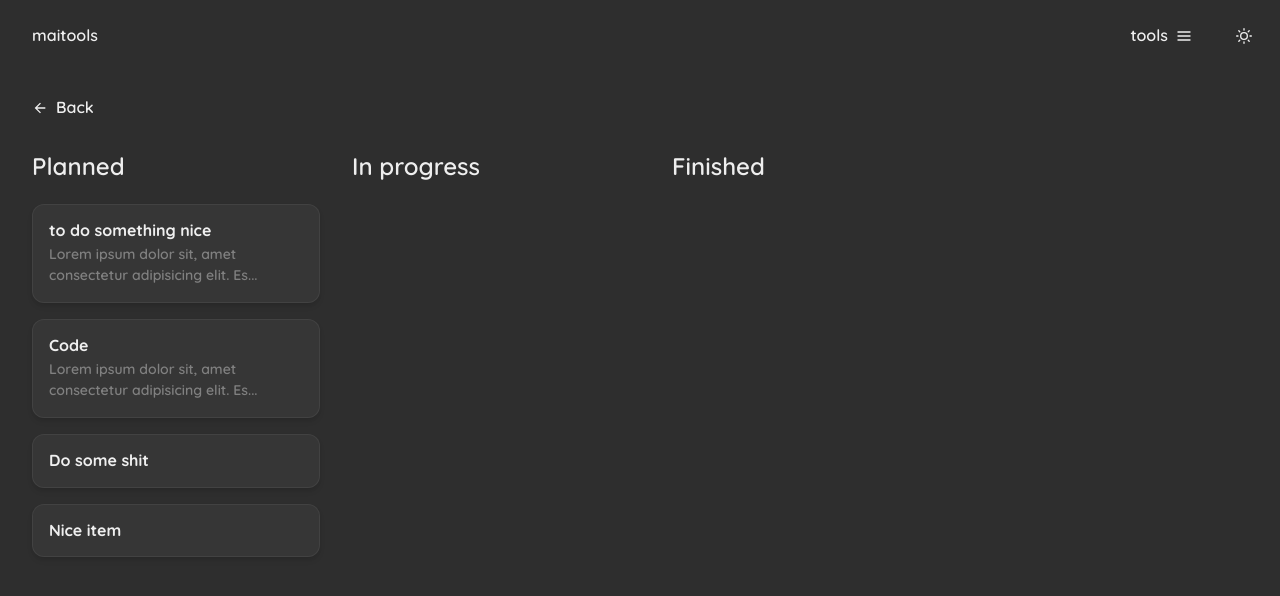
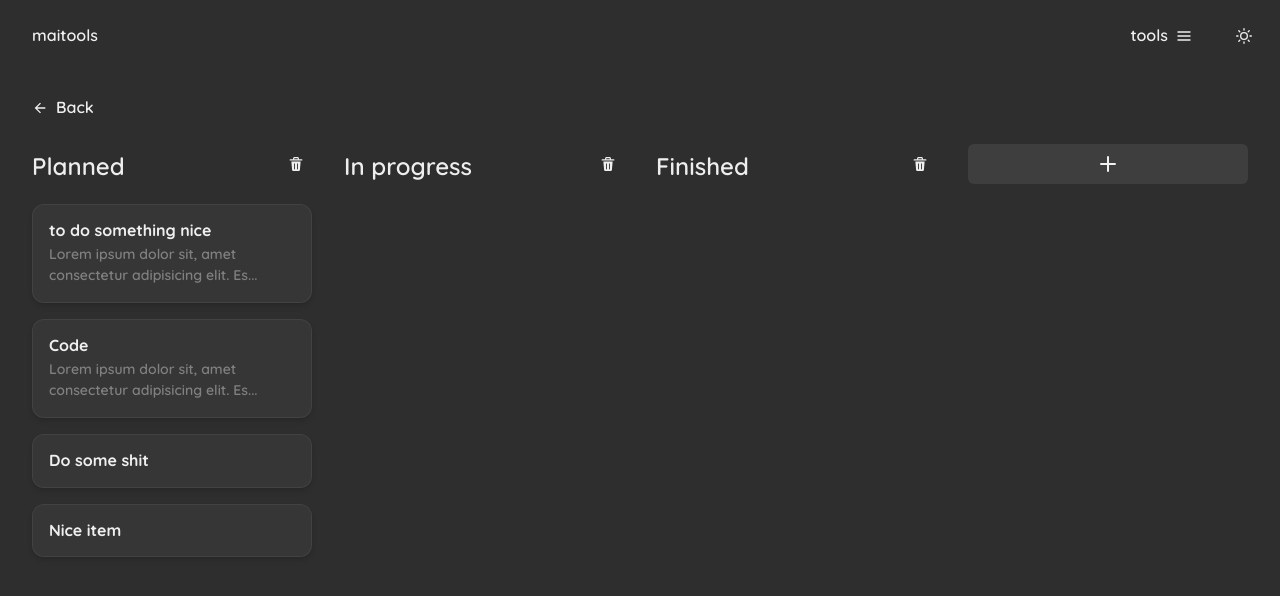
Before and after one commit to olimeme/maitools, a React (Vite) app: page /kanban in a window 1280 px wide. Shown: the top 596 px of the page. Built offline with nearby package versions, Linux system fonts and the light colour scheme.

Commit message:
feature: add/delete columns and save to localstorage

```diff
--- a/src/components/Kanban/KanbanBoard.tsx
+++ b/src/components/Kanban/KanbanBoard.tsx
@@ -1,4 +1,4 @@
-import React, { useState } from "react";
+import React, { useEffect, useState } from "react";
 import {
   DragDropContext,
   Draggable,
@@ -11,6 +11,17 @@ import KanbanCard from "./KanbanCard";
 import IKanbanCard from "../../interfaces/Kanban/IKanbanCard.js";
 import { Editable, EditableInput, EditablePreview } from "@chakra-ui/editable";
 import { v4 as uuidv4 } from "uuid";
+import { getInitialStateFromLocalStorage } from "../../helpers/getInitialStateFromLocalStorage";
+import { Button, IconButton, Spacer } from "@chakra-ui/react";
+import { AddIcon, DeleteIcon } from "@chakra-ui/icons";
+import PopoverConfirmation from "../PopoverConfirmation";
+
+interface KanbanBoardColumns {
+  [x: string]: {
+    name: string;
+    items: IKanbanCard[];
+  };
+}
 
 const itemsFromBackend: IKanbanCard[] = [
   {
@@ -37,7 +48,7 @@ const itemsFromBackend: IKanbanCard[] = [
   },
 ];
 
-const columnsFromBackend = {
+const columnsFromBackend: KanbanBoardColumns = {
   [uuidv4()]: {
     name: "Planned",
     items: itemsFromBackend,
@@ -53,9 +64,31 @@ const columnsFromBackend = {
 };
 
 const KanbanBoard = () => {
-  const [columns, setColumns] = useState(columnsFromBackend);
+  const [columns, setColumns] = useState(() =>
+    getInitialStateFromLocalStorage("kanbanBoardColumns", columnsFromBackend)
+  );
 
-  const onDragEnd = (result: DropResult) => {
+  useEffect(() => {
+    saveCardDrag();
+  }, [columns]);
+
+  const saveCardDrag = (): void => {
+    localStorage.setItem("kanbanBoardColumns", JSON.stringify(columns));
+  };
+
+  const addColumn = (): void => {
+    const newColumns = { ...columns };
+    newColumns[uuidv4()] = { name: "New column", items: [] };
+    setColumns(newColumns);
+  };
+
+  const deleteColumn = (columnId: string): void => {
+    const newColumns = { ...columns };
+    delete newColumns[columnId];
+    setColumns(newColumns);
+  };
+
+  const onDragEnd = (result: DropResult): void => {
     const { source, destination } = result;
     if (!destination) return;
 
@@ -94,16 +127,42 @@ const KanbanBoard = () => {
     }
   };
 
+  const handleColumnTitleChange = (columnId: string, newName: string): void => {
+    const newColumns = { ...columns };
+    newColumns[columnId].name = newName;
+    setColumns(newColumns);
+  };
+
   return (
     <DragDropContext onDragEnd={(result) => onDragEnd(result)}>
       <Flex>
         {Object.entries(columns).map(([id, column]) => {
           return (
             <Flex key={id} flexDirection={"column"} px={4} width={"xs"}>
-              <Editable mb={2} defaultValue={column.name} fontSize={"2xl"}>
-                <EditablePreview />
-                <EditableInput />
-              </Editable>
+              <Flex>
+                <Editable
+                  mb={2}
+                  defaultValue={column.name}
+                  fontSize={"2xl"}
+                  onSubmit={(value) => handleColumnTitleChange(id, value)}
+                >
+                  <EditablePreview />
+                  <EditableInput />
+                </Editable>
+                <Spacer />
+                <PopoverConfirmation
+                  button={
+                    <IconButton
+                      size={"sm"}
+                      aria-label="Delete column"
+                      variant={"ghost"}
+                      icon={<DeleteIcon />}
+                      mt={1}
+                    />
+                  }
+                  onConfirm={() => deleteColumn(id)}
+                />
+              </Flex>
               <Droppable droppableId={id}>
                 {(provided, snapshot) => (
                   <VStack
@@ -122,6 +181,13 @@ const KanbanBoard = () => {
             </Flex>
           );
         })}
+        <Flex flexDirection={"column"} px={4} width={"xs"}>
+          <IconButton
+            aria-label="Add column"
+            icon={<AddIcon />}
+            onClick={addColumn}
+          ></IconButton>
+        </Flex>
       </Flex>
     </DragDropContext>
   );
--- /dev/null
+++ b/src/components/PopoverConfirmation.tsx
@@ -0,0 +1,63 @@
+import {
+  Box,
+  Button,
+  ChakraComponent,
+  ComponentWithAs,
+  Heading,
+  IconButtonProps,
+  Popover,
+  PopoverBody,
+  PopoverCloseButton,
+  PopoverContent,
+  PopoverContentProps,
+  PopoverFooter,
+  PopoverHeader,
+  PopoverTrigger,
+  Portal,
+  Text,
+} from "@chakra-ui/react";
+import React from "react";
+
+interface PopoverConfirmationProps {
+  button: React.ReactNode;
+  onConfirm?: () => void;
+  onCancel?: () => void;
+}
+
+const PopoverConfirmation = ({
+  button,
+  onConfirm,
+  onCancel,
+}: PopoverConfirmationProps) => {
+  return (
+    <Popover>
+      {({ isOpen, onClose }) => (
+        <>
+          <PopoverTrigger>{button}</PopoverTrigger>
+          <Portal>
+            <PopoverContent>
+              <PopoverBody>
+                <Text fontSize={"xl"}>
+                  Are you sure you want to delete this column?
+                </Text>
+                <Text color={"gray"} fontSize="sm" mt={2}>
+                  All cards inside the column will be lost forever!
+                </Text>
+              </PopoverBody>
+              <PopoverFooter>
+                <Button onClick={onConfirm} variant={"solid"} mr={2}>
+                  Delete
+                </Button>
+                <Button onClick={onClose} variant={"ghost"}>
+                  Cancel
+                </Button>
+              </PopoverFooter>
+            </PopoverContent>
+          </Portal>
+        </>
+      )}
+    </Popover>
+  );
+};
+
+export default PopoverConfirmation;
--- a/src/helpers/getInitialStateFromLocalStorage.ts
+++ b/src/helpers/getInitialStateFromLocalStorage.ts
@@ -1,7 +1,7 @@
-export const getInitialStateFromLocalStorage = (
+export const getInitialStateFromLocalStorage = <T>(
   key: string,
-  defaultValue: number | boolean | string
-): number | boolean | string => {
+  defaultValue: T
+): T => {
   const storedValue = localStorage.getItem(key);
   return storedValue !== null &&
     storedValue !== undefined &&
--- a/src/theme.ts
+++ b/src/theme.ts
@@ -10,6 +10,7 @@ import {
   menuTheme,
   modalTheme,
   drawerTheme,
+  popoverTheme,
 } from "./themes";
 
 const theme = extendTheme({
@@ -41,6 +42,7 @@ const theme = extendTheme({
     Modal: modalTheme,
     Input: inputTheme,
     Drawer: drawerTheme,
+    Popover: popoverTheme,
   },
 });
 
--- a/src/themes/index.ts
+++ b/src/themes/index.ts
@@ -4,5 +4,14 @@ import { linkTheme } from "./link";
 import { menuTheme } from "./menu";
 import { modalTheme } from "./modal";
 import { drawerTheme } from "./drawer";
+import { popoverTheme } from "./popover";
 
-export { drawerTheme, cardTheme, inputTheme, linkTheme, menuTheme, modalTheme };
+export {
+  drawerTheme,
+  cardTheme,
+  inputTheme,
+  linkTheme,
+  menuTheme,
+  modalTheme,
+  popoverTheme,
+};
--- /dev/null
+++ b/src/themes/popover.ts
@@ -0,0 +1,15 @@
+import { StyleFunctionProps } from "@chakra-ui/react";
+import { DARK_MODE_CARD_BG_COLOR, LIGHT_MODE_CARD_BG_COLOR } from "./colors";
+
+const popoverTheme = {
+  baseStyle: (props: StyleFunctionProps) => ({
+    content: {
+      bg:
+        props.colorMode === "light"
+          ? LIGHT_MODE_CARD_BG_COLOR
+          : DARK_MODE_CARD_BG_COLOR,
+      boxShadow: "md",
+    },
+  }),
+};
+export { popoverTheme };
```
